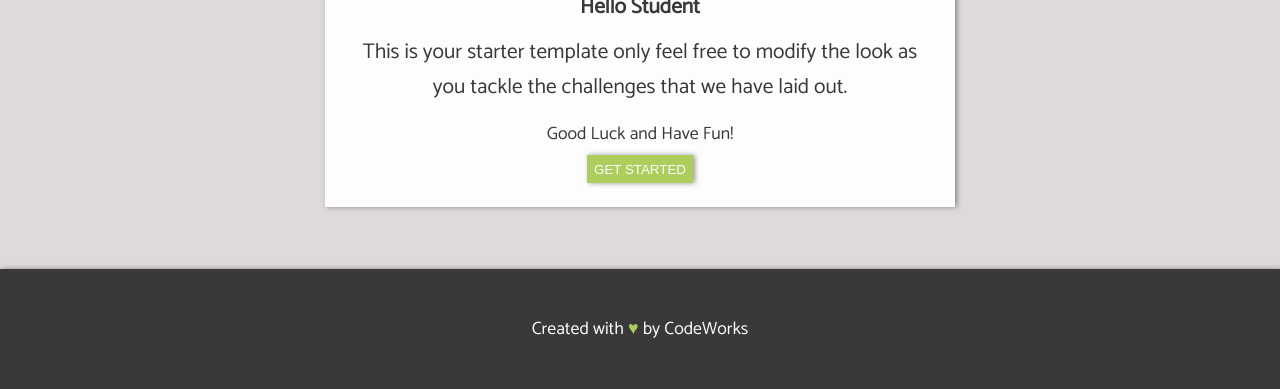
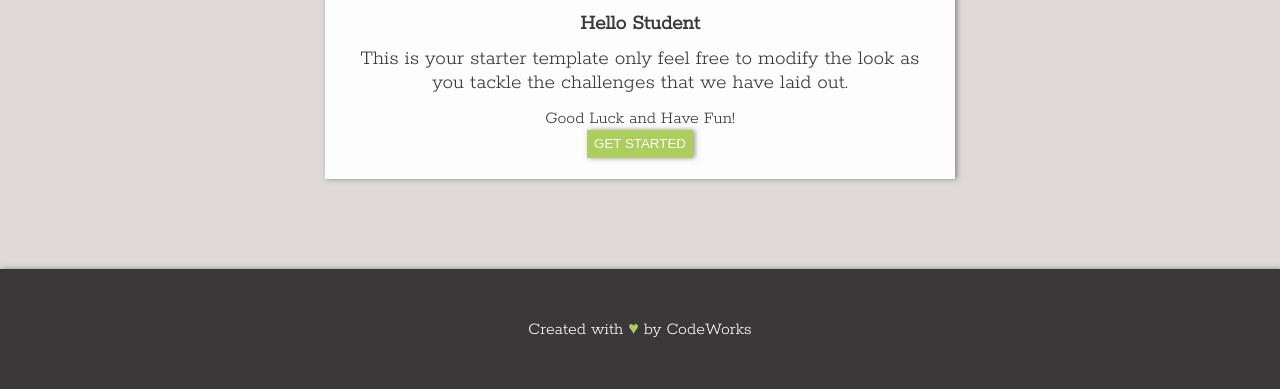
Before and after one commit to CyberDack/moody-kittens, a plain HTML site: page index.html in a window 1280 px wide. Shown: the part 414-803 px from the top of the page. Drawn offline with Linux system fonts and the light colour scheme.

Commit message:
added custom font family

```diff
--- a/index.html
+++ b/index.html
@@ -7,7 +7,8 @@
   <meta http-equiv="X-UA-Compatible" content="ie=edge">
   <title>Moody Kittens | CodeWorks</title>
   <link rel="shortcut icon" href="moody-logo.png" type="image/x-icon">
-  <link href="https://fonts.googleapis.com/css?family=Catamaran&display=swap" rel="stylesheet">
+  <link rel="preconnect" href="https://fonts.gstatic.com">
+  <link href="https://fonts.googleapis.com/css2?family=Rokkitt:wght@300&display=swap" rel="stylesheet">
   <link rel="stylesheet" href="style.css">
 </head>
 
--- a/style.css
+++ b/style.css
@@ -22,7 +22,7 @@ body{
   margin: 0;
   padding: 0;
   height: 100%;
-  font-family: 'Catamaran', sans-serif;
+  font-family: 'Rokkitt', serif;
 }
 
 header{
```
